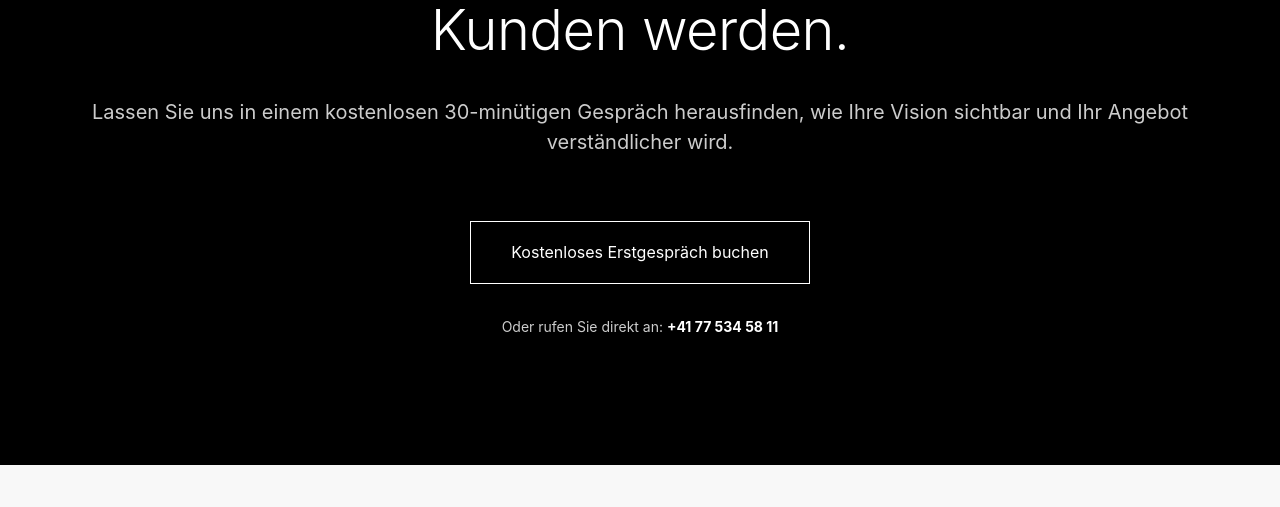
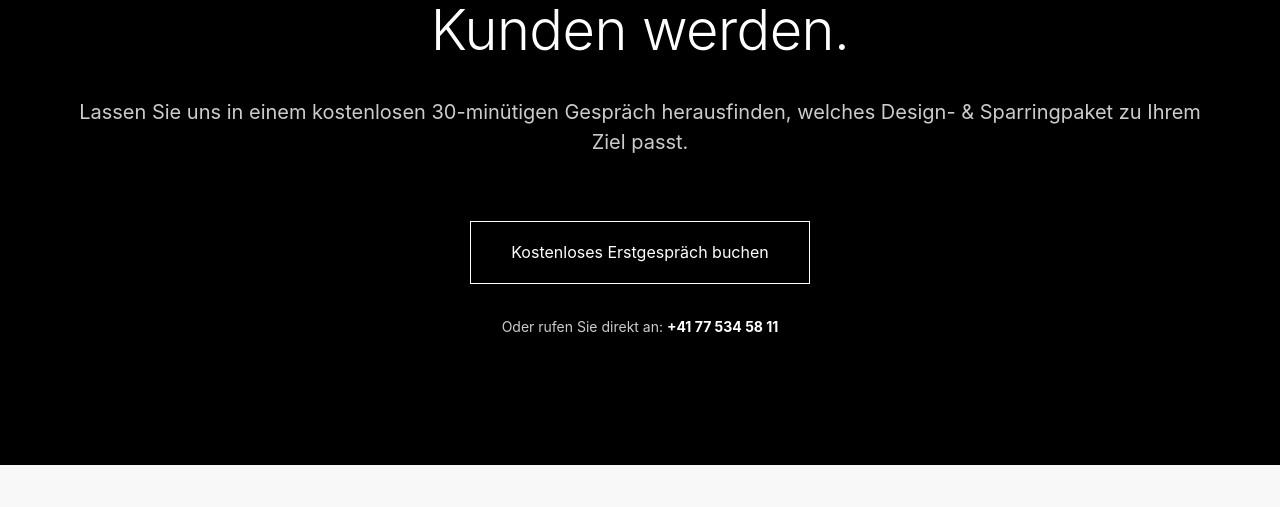
Before and after one commit to karihufn/angebot-pioniere, a plain HTML site: page index.html in a window 1280 px wide. Shown: the part 5655-6162 px from the top of the page. Drawn offline with Linux system fonts and the light colour scheme.

Commit message:
Update index.html

```diff
--- a/index.html
+++ b/index.html
@@ -902,8 +902,7 @@
             <h2>Mit <span class="gplusred">Gestaltung+</span> zur ersten Wahl bei Ihren Kunden werden.</h2>
             <div class="spacer-medium"></div>
             <p class="text-large">
-                Lassen Sie uns in einem kostenlosen 30-minütigen Gespräch herausfinden,
-                wie Ihre Vision sichtbar und Ihr Angebot verständlicher wird.
+                Lassen Sie uns in einem kostenlosen 30-minütigen Gespräch herausfinden, welches Design- & Sparringpaket zu Ihrem Ziel passt.
             </p>
 
             <div class="spacer-large"></div>
```
